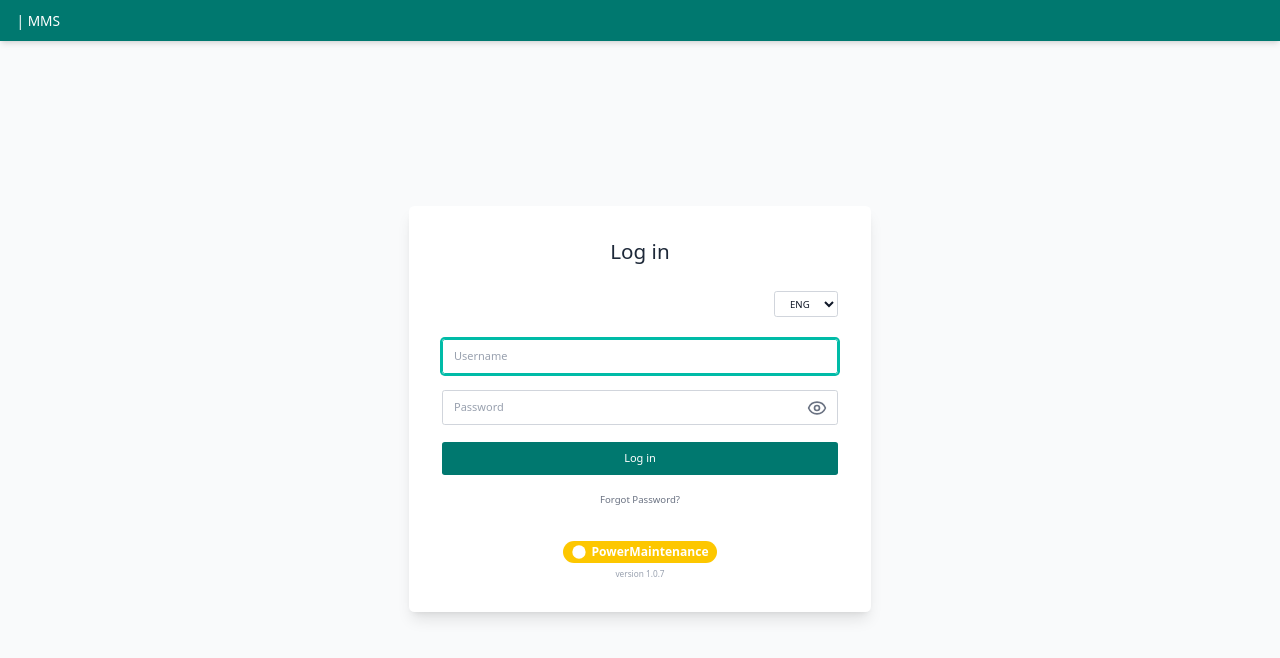
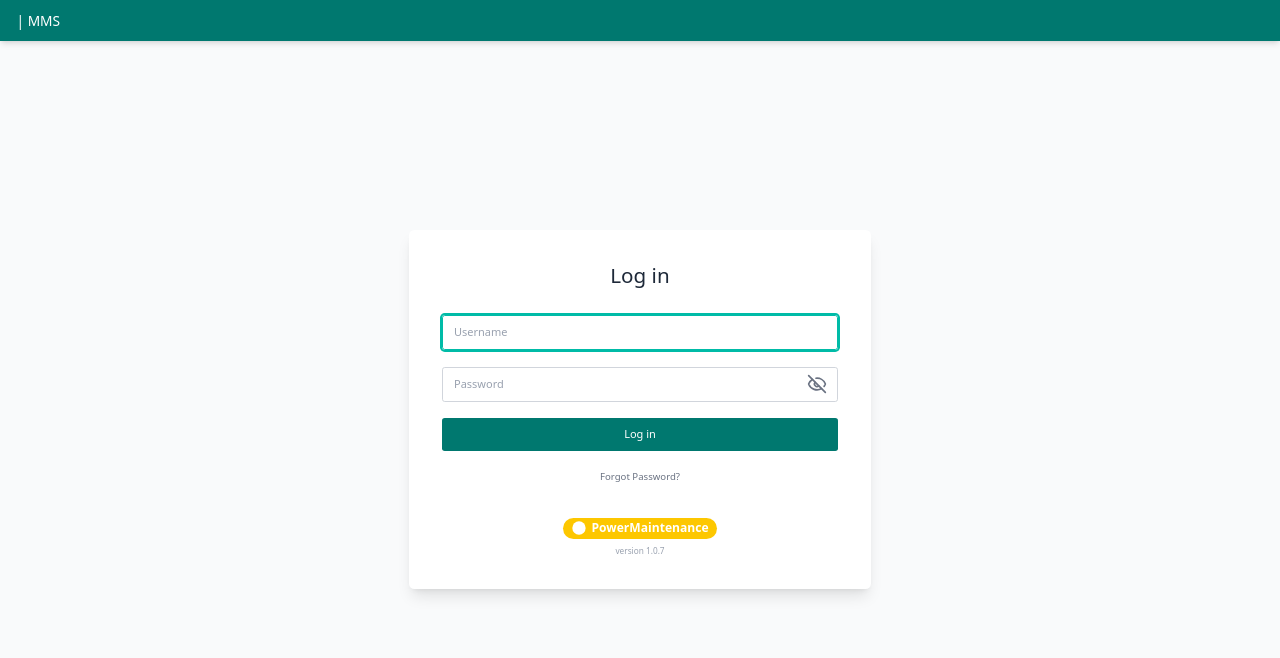
Before and after one commit to WhiteRoses1998/MMS-UI, a React (Vite) app: page /login in a window 1280 px wide. Shown: the top 658 px of the page. Built offline with nearby package versions, Linux system fonts and the light colour scheme.

Commit message:
edit login page

```diff
--- a/src/pages/Login.tsx
+++ b/src/pages/Login.tsx
@@ -56,18 +56,6 @@ const Login: React.FC = () => {
           {/* Title */}
           <h2 className="text-3xl font-normal text-center mb-10 text-gray-800">Log in</h2>
 
-          {/* Language Selector */}
-          <div className="flex justify-end mb-8">
-            <select
-              value={language}
-              onChange={(e) => setLanguage(e.target.value)}
-              className="border border-gray-300 rounded px-4 py-1.5 text-sm focus:outline-none focus:ring-2 focus:ring-teal-500 focus:border-teal-500 bg-white cursor-pointer"
-            >
-              <option value="ENG">ENG</option>
-              <option value="THA">THA</option>
-            </select>
-          </div>
-
           {/* Form */}
           <form onSubmit={handleSubmit} className="space-y-6">
             {/* Error Message */}
@@ -106,7 +94,7 @@ const Login: React.FC = () => {
                 className="absolute right-4 top-1/2 -translate-y-1/2 text-gray-500 hover:text-gray-700 transition-colors"
                 aria-label={showPassword ? "ซ่อนรหัสผ่าน" : "แสดงรหัสผ่าน"}
               >
-                {showPassword ? <EyeOff size={20} /> : <Eye size={20} />}
+                {showPassword ? <Eye size={20} /> : <EyeOff size={20} />}
               </button>
             </div>
 
```
